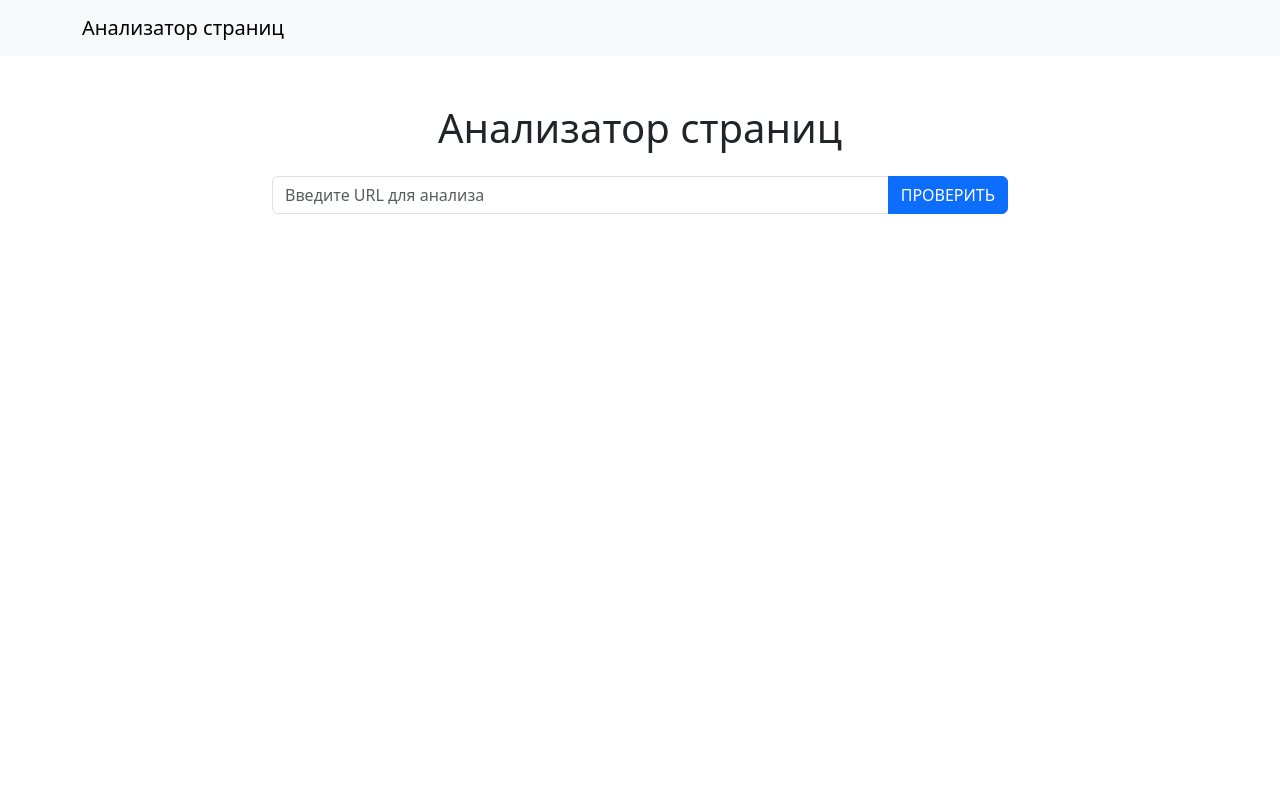
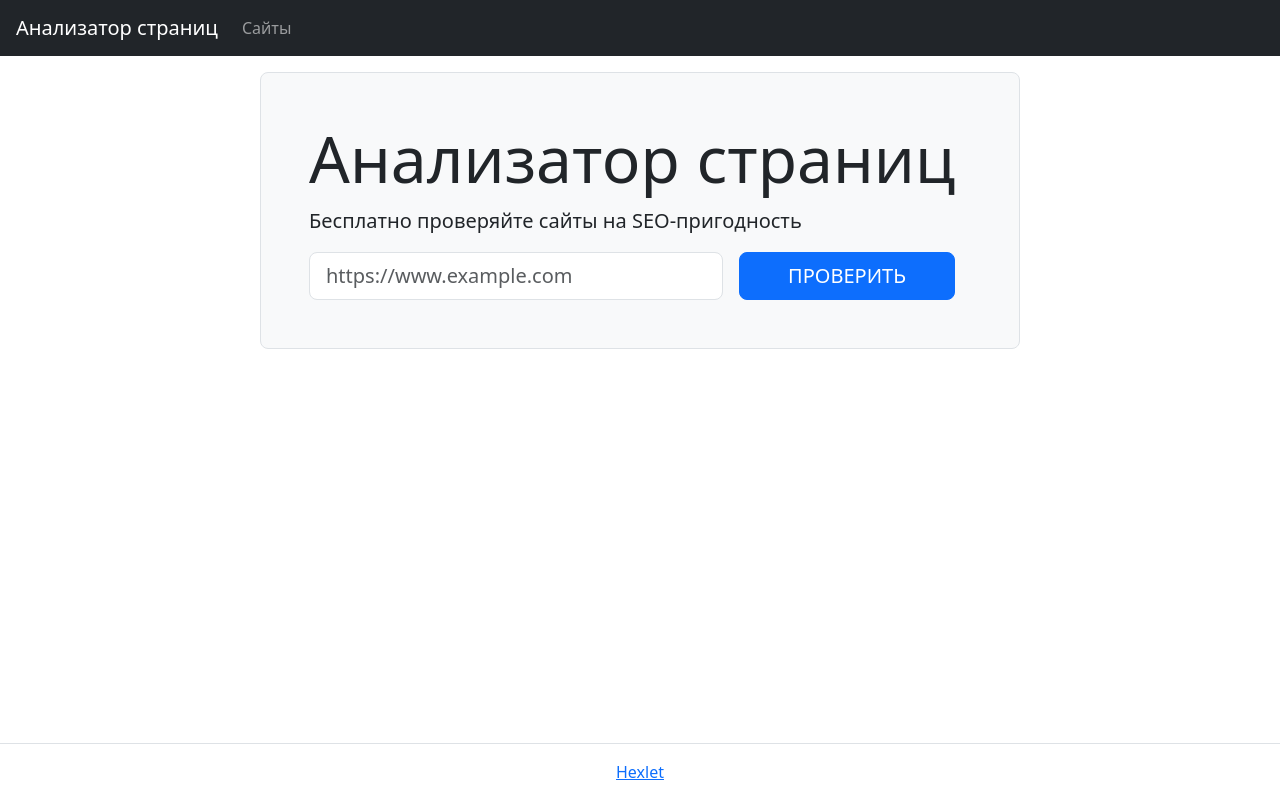
Before and after one commit to sssspoddub/python-project-83, a Flask app: page / in a window 1280 px wide. Run offline with Flask 3, Linux system fonts and the light colour scheme.

Commit message:
update base.html

```diff
--- a/page_analyzer/templates/base.html
+++ b/page_analyzer/templates/base.html
@@ -1,47 +1,55 @@
+
 <!DOCTYPE html>
-<html lang="ru">
+<html lang="en">
   <head>
     <meta charset="utf-8">
-  <meta name="viewport" content="width=device-width, initial-scale=1">
+    <meta name="viewport" content="width=device-width, initial-scale=1, shrink-to-fit=no">
+    <meta name="description" content="Third project for Hexlet.io">
+    <link href="https://cdn.jsdelivr.net/npm/bootstrap@5.3.3/dist/css/bootstrap.min.css" rel="stylesheet" integrity="sha384-QWTKZyjpPEjISv5WaRU9OFeRpok6YctnYmDr5pNlyT2bRjXh0JMhjY6hW+ALEwIH" crossorigin="anonymous">
     <title>Анализатор страниц</title>
-  <link
-    href="https://cdn.jsdelivr.net/npm/bootstrap@5.3.7/dist/css/bootstrap.min.css"
-    rel="stylesheet"
-    integrity="sha384-OB0YV4Xfs1fZkM3Z3F+0GxVQfV+Q2YmOxPVQQZ3OQvFZ8PI3oPRgdYjog8T7dK2R"
-    crossorigin="anonymous"
-  >
   </head>
-<body>
-  <nav class="navbar navbar-expand-lg navbar-light bg-light">
-    <div class="container">
-      <a class="navbar-brand" href="{{ url_for('index') }}">Анализатор страниц</a>
+  <body class="min-vh-100 d-flex flex-column">
+  <header class="flex-shrink-0">
+    <nav class="navbar navbar-expand-md navbar-dark bg-dark px-3">
+  <a class="navbar-brand" href="/">Анализатор страниц</a>
+  <div id="navbarNav">
+      <ul class="navbar-nav">
+        <li class="nav-item"><a class="nav-link " href="/urls">Сайты</a></li>
+      </ul>
   </div>
 </nav>
 
-  <main class="container mt-5">
-    <h1 class="mb-4 text-center">Анализатор страниц</h1>
+  </header>
 
-    <form action="{{ url_for('index') }}" method="get" class="row justify-content-center">
-      <div class="col-md-8">
-        <div class="input-group mb-3">
-          <input
-            type="url"
-            name="url"
-            class="form-control"
-            placeholder="Введите URL для анализа"
-            aria-label="URL для анализа"
-            required
-          >
-          <button class="btn btn-primary" type="submit">ПРОВЕРИТЬ</button>
+
+
+  <main class="flex-grow-1">
+    <div class="container-lg mt-3">
+      <h1></h1>
+
+
+<div class="row">
+  <div class="col-12 col-md-10 col-lg-8 mx-auto border rounded-3 bg-light p-5">
+    <h1 class="display-3">Анализатор страниц</h1>
+    <p class="lead">Бесплатно проверяйте сайты на SEO-пригодность</p>
+    <form action="/urls " method="post" class="d-flex justify-content-center">
+    <label for="text" class="visually-hidden">Url для проверки</label>
+    <input type="text" name="url" placeholder="https://www.example.com"value=""  class="form-control form-control-lg" required>
+    <input type="submit" class="btn btn-primary  btn-lg ms-3 px-5 text-uppercase mx-3" value="Проверить">
+</form>
   </div>
 </div>
-    </form>
+
+    </div>
   </main>
+  <footer class="border-top py-3 mt-5 flex-shrink-0">
+  <div class="container-lg">
+    <div class="text-center">
+      <a href="https://ru.hexlet.io/" target="_blank">Hexlet</a>
+    </div>
+  </div>
+</footer>
 
-  <script
-    src="https://cdn.jsdelivr.net/npm/bootstrap@5.3.7/dist/js/bootstrap.bundle.min.js"
-    integrity="sha384-ENjdO4Dr2bkBIFxQpeoN0u+8Gk5JpW1n8dLAZ4lE6l5eEegIK8F8rW1G0QrjIYV+"
-    crossorigin="anonymous"
-  ></script>
+  <script src="https://cdn.jsdelivr.net/npm/bootstrap@5.3.3/dist/js/bootstrap.bundle.min.js" integrity="sha384-YvpcrYf0tY3lHB60NNkmXc5s9fDVZLESaAA55NDzOxhy9GkcIdslK1eN7N6jIeHz" crossorigin="anonymous"></script>
   </body>
 </html>
```
Lines whose indentation alone changed are shown as unchanged.
